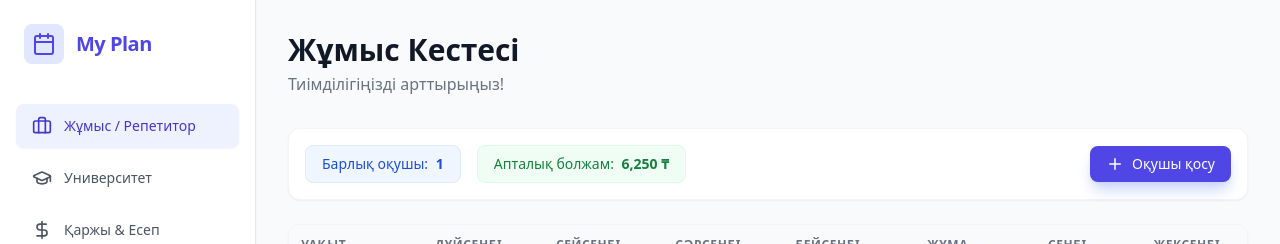
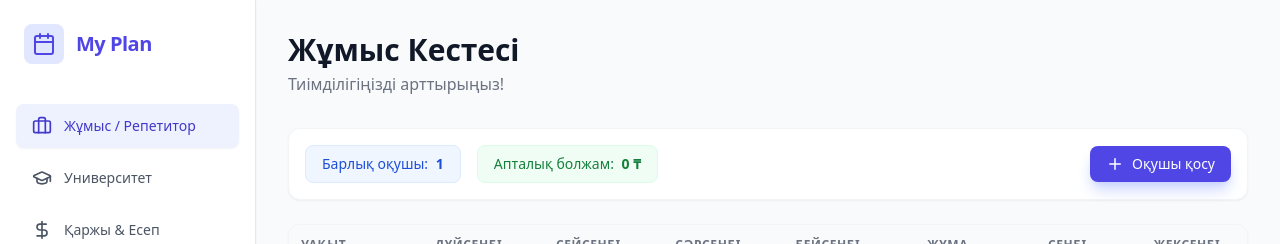
Before and after one commit to qazbekmarat03-arch/kundelik, a React (Create React App) app: page / in a window 1280 px wide. Shown: the top 244 px of the page. Built offline with nearby package versions, Linux system fonts and the light colour scheme.

Commit message:
calculateweek1

```diff
--- a/src/App.js
+++ b/src/App.js
@@ -24,7 +24,6 @@ export default function MyPlanApp() {
 
   // --- LOCALSTORAGE ФУНКЦИЯЛАРЫ (САҚТАУ ҮШІН) ---
 
-  // 1. Оқушыларды жүктеу және сақтау
   const [students, setStudents] = useState(() => {
     const saved = localStorage.getItem('myApp_students');
     return saved ? JSON.parse(saved) : INITIAL_STUDENTS;
@@ -34,7 +33,6 @@ export default function MyPlanApp() {
     localStorage.setItem('myApp_students', JSON.stringify(students));
   }, [students]);
 
-  // 2. Универ тапсырмаларын жүктеу және сақтау
   const [uniTasks, setUniTasks] = useState(() => {
     const saved = localStorage.getItem('myApp_tasks');
     return saved ? JSON.parse(saved) : [];
@@ -44,7 +42,6 @@ export default function MyPlanApp() {
     localStorage.setItem('myApp_tasks', JSON.stringify(uniTasks));
   }, [uniTasks]);
 
-  // 3. Қаржы транзакцияларын жүктеу және сақтау
   const [transactions, setTransactions] = useState(() => {
     const saved = localStorage.getItem('myApp_transactions');
     return saved ? JSON.parse(saved) : [];
@@ -54,7 +51,6 @@ export default function MyPlanApp() {
     localStorage.setItem('myApp_transactions', JSON.stringify(transactions));
   }, [transactions]);
 
-  // 4. Жазбаларды (Notes) жүктеу және сақтау
   const [notes, setNotes] = useState(() => {
     const saved = localStorage.getItem('myApp_notes');
     return saved ? JSON.parse(saved) : [];
@@ -181,6 +177,7 @@ export default function MyPlanApp() {
     setNewNote({ content: '', time: '' });
   };
 
+  // АЙЛЫҚ БОЛЖАМ (Мұнда бәрі қосылады: Айлық + (Апталық * 4))
   const calculateProjectedMonthlyIncome = () => {
     let total = 0;
     students.forEach(student => {
@@ -197,14 +194,15 @@ export default function MyPlanApp() {
     return total;
   };
 
+  // АПТАЛЫҚ БОЛЖАМ (Мұнда тек Апталық және Күнделікті қосылады)
   const calculateProjectedWeeklyIncome = () => {
     let total = 0;
     students.forEach(student => {
-      if (student.paymentType === 'monthly') {
-        total += student.amount / 4;
-      } else if (student.paymentType === 'weekly') {
+      // "MONTHLY" ТӨЛЕМДЕРДІ ТАЗА АЛЫП ТАСТАДЫҚ
+      if (student.paymentType === 'weekly') {
         total += student.amount;
       } else if (student.paymentType === 'daily') {
+        // Күнделікті төлейтіндер аптасына (Баға * Сабақ саны) әкеледі
         total += student.amount * student.schedule.length;
       }
     });
@@ -399,7 +397,7 @@ export default function MyPlanApp() {
                                 <tr><td colSpan="6" className="p-8 text-center text-gray-400">Оқушылар тіркелмеген</td></tr>
                             ) : (
                                 students.map(student => {
-                                    // ЕСЕПТЕУ ЛОГИКАСЫ ӨЗГЕРТІЛДІ
+                                    // ЕСЕПТЕУ ЛОГИКАСЫ
                                     let displayAmount = 0;
                                     let periodLabel = '';
 
@@ -412,7 +410,6 @@ export default function MyPlanApp() {
                                         periodLabel = '/апта';
                                     }
                                     else if(student.paymentType === 'monthly') {
-                                        // Айлық болса БӨЛМЕЙМІЗ!
                                         displayAmount = student.amount;
                                         periodLabel = '/ай';
                                     }
@@ -421,7 +418,6 @@ export default function MyPlanApp() {
                                     <tr key={student.id} className="hover:bg-gray-50 transition">
                                         <td className="p-4">
                                             <div className="font-medium text-gray-800">{student.name}</div>
-                                            {/* Тек monthly болса дата көрсетеміз */}
                                             {student.paymentType === 'monthly' && (
                                                 <div className="text-xs text-gray-400 mt-1">
                                                     {student.startDate} - {student.endDate}
```
